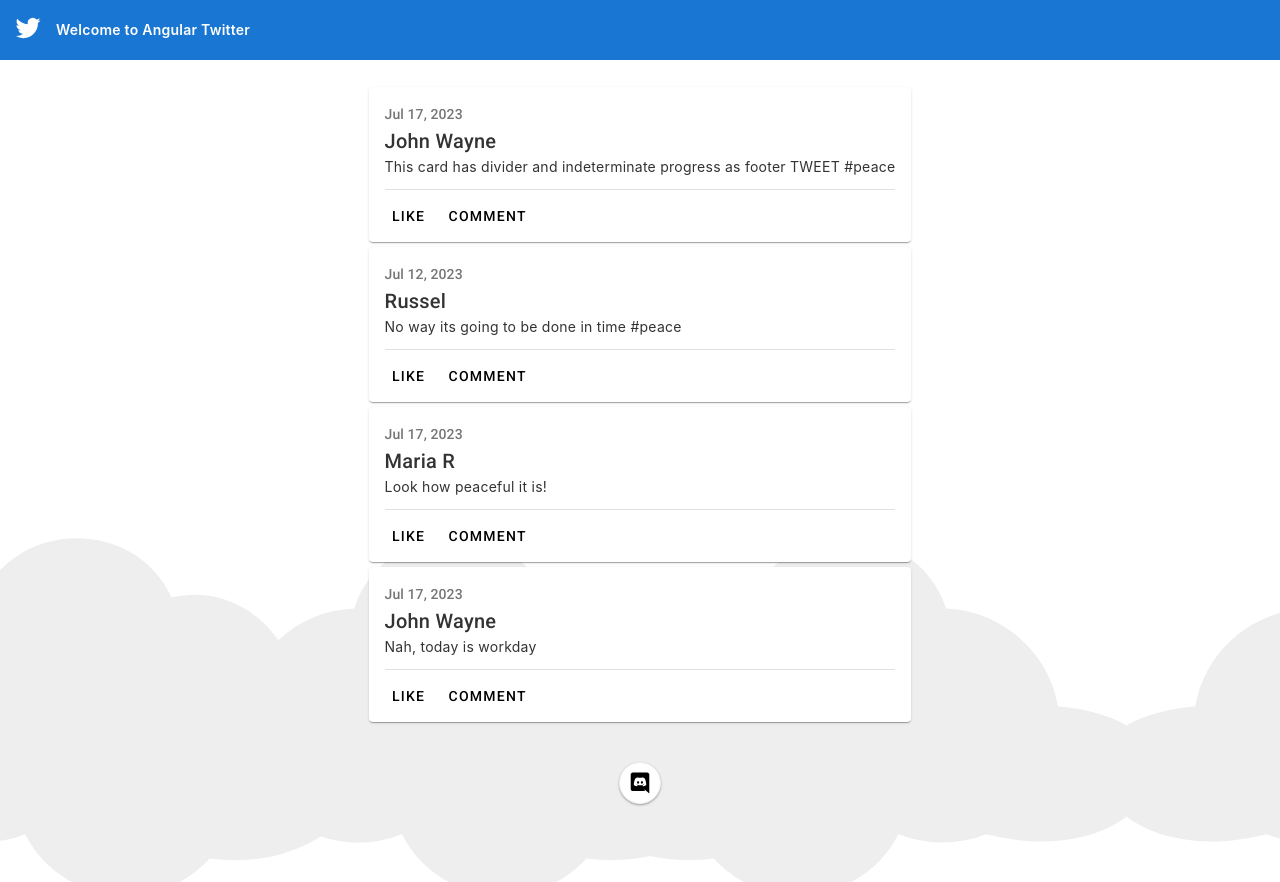
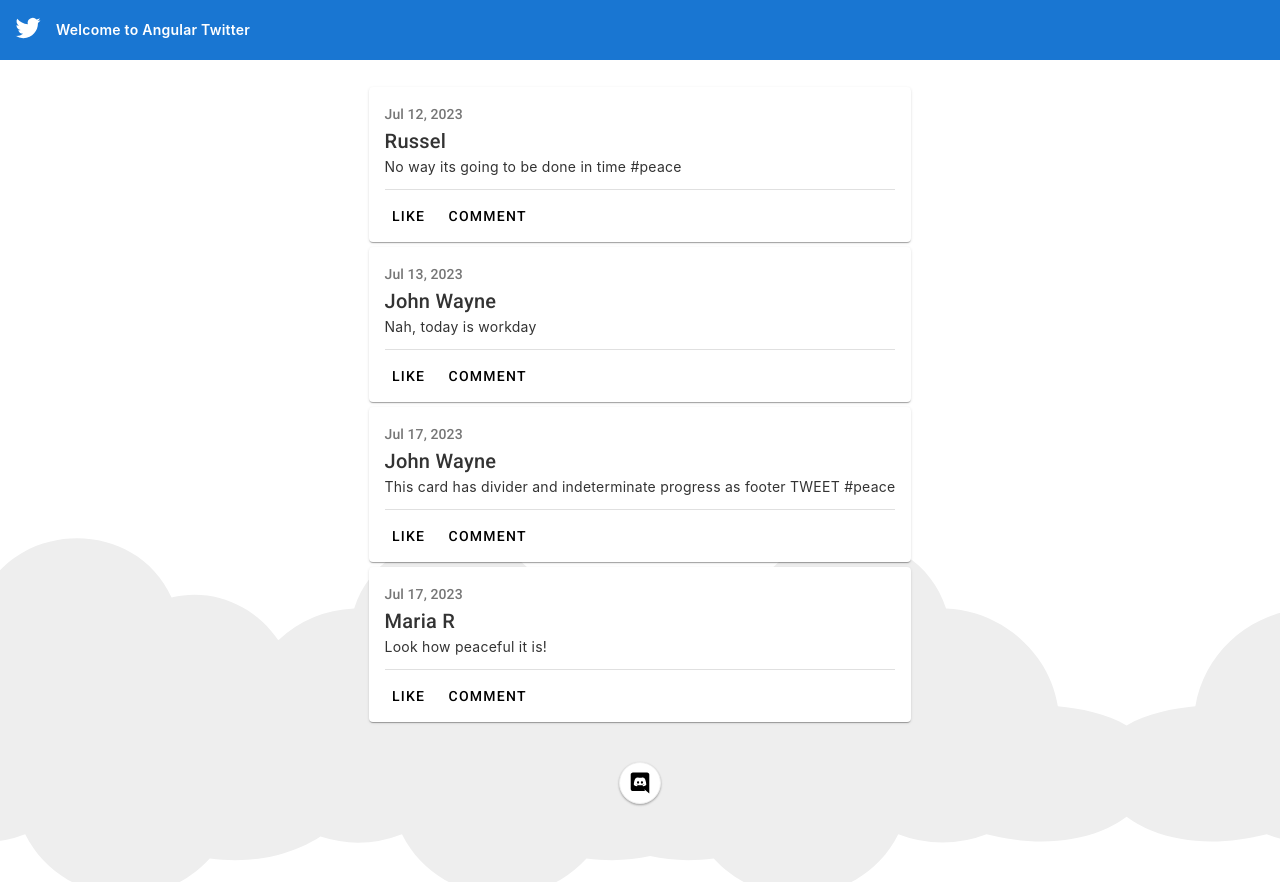
Before and after one commit to MateusRodriguesCosta/angular-twitter, an Angular app: page / in a window 1280 px wide. Built offline with nearby package versions, Linux system fonts and the light colour scheme.

Commit message:
Sorting the tweets in feed

```diff
--- a/src/app/feed/feed.component.ts
+++ b/src/app/feed/feed.component.ts
@@ -15,7 +15,9 @@ export class FeedComponent implements OnInit {
   tweets: Array<Tweet>;
 
   ngOnInit(): void {
-    this.tweets = dummyTweets;
+    this.tweets = dummyTweets.sort((a: Tweet, b: Tweet) => {
+      return +new Date(a.date) - +new Date(b.date)
+    });
   }
 
 
--- a/src/app/shared/tweets.dummy.json
+++ b/src/app/shared/tweets.dummy.json
@@ -27,7 +27,7 @@
     "id": "1",
     "user": {"id":"id","name":"John Wayne","email":"johnw@outlook.com","password":"hispass","address":"somewhere"},
     "value": "Nah, today is workday",
-    "date": "2023-07-17T21:31:48.402Z",
+    "date": "2023-07-13T21:31:48.402Z",
     "likes": 2,
     "comments": []
   }
```
